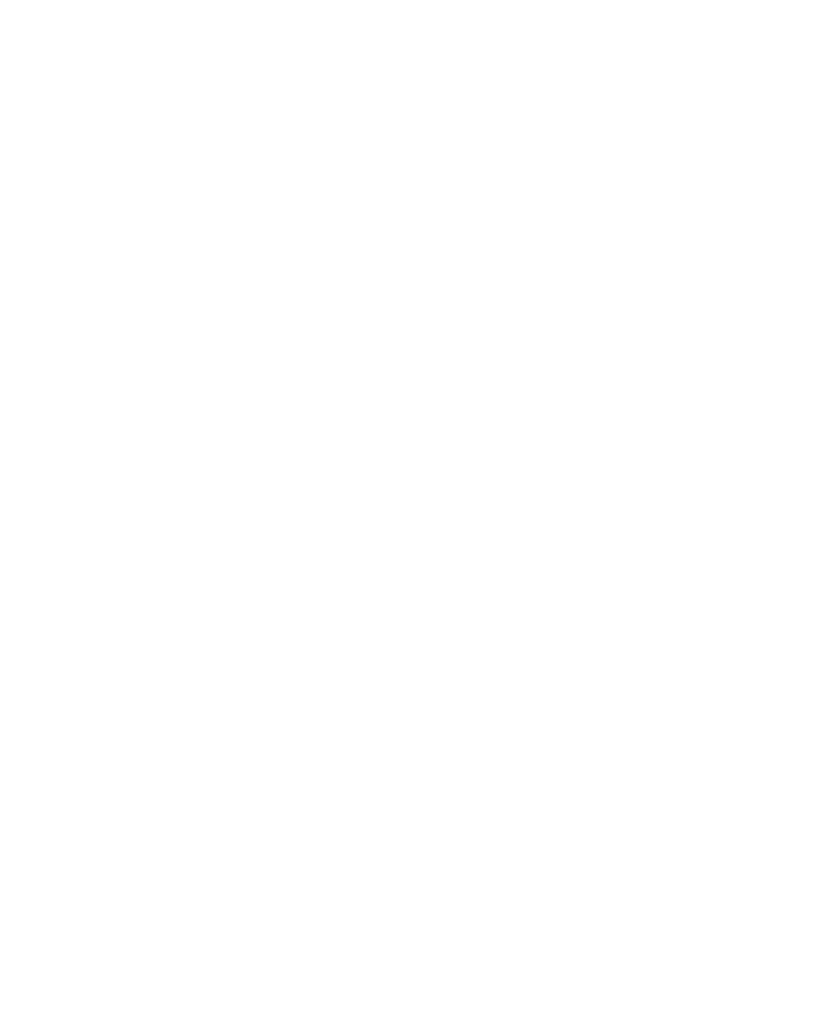
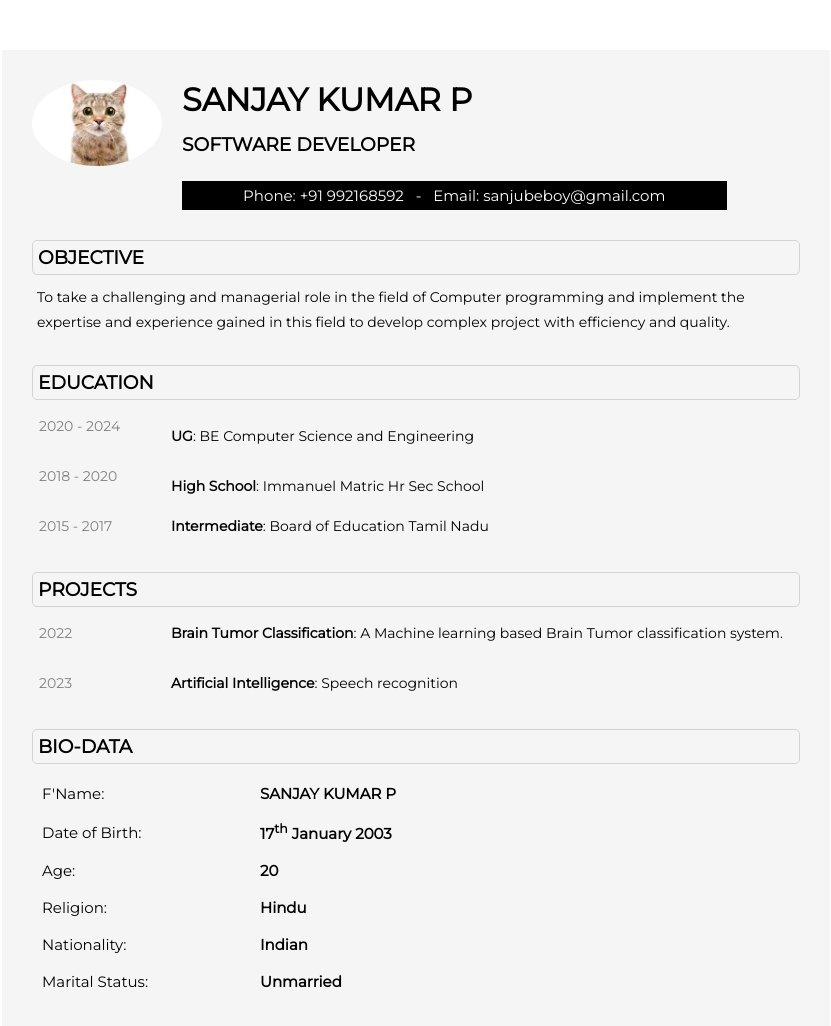
Before and after one commit to Sanjubeboy/Resume, a plain HTML site: page index.html in a window 1280 px wide. Shown: the whole page, without its empty margins (224-1055 px from the left). Before the commit the page ends 800 px from the top, so only its background shows below. Drawn offline with Linux system fonts and the light colour scheme.

Commit message:
Initial commit

```diff
--- a/index.html
+++ b/index.html
@@ -2,11 +2,97 @@
 <html lang="en">
 <head>
     <meta charset="UTF-8">
-    <meta http-equiv="X-UA-Compatible" content="IE=edge">
-    <meta name="viewport" content="width=device-width, initial-scale=1.0">
-    <title>Document</title>
+    <title>My Resume</title>
+    <link href="https://fonts.googleapis.com/css?family=Montserrat" rel="stylesheet">
+    <link rel="stylesheet" href="style.css">
 </head>
 <body>
 
+<div id="page">
+    <div class="photo-and-name">
+        <img src="profile.jpg"  class="photo" alt="Profile Picture">
+        <div class="contact-info-box">
+            <h1 class="name">SANJAY KUMAR P</h1>
+            <br>
+            <h3 class="job-title">SOFTWARE DEVELOPER</h3>
+            <p class="contact-details">Phone: +91 992168592 &nbsp; - &nbsp; Email: sanjubeboy@gmail.com</p>
+        </div>
+    </div>
+    <div id="objective">
+        <h3>Objective</h3>
+        <p>
+            To take a challenging and managerial role in the field of Computer programming and implement the expertise and experience gained in this field to develop complex project with efficiency and quality.
+        </p>
+    </div>
+    <div id="education">
+        <h3>Education</h3>
+        <table>
+            <tr class="school-1">
+                <td>2020 - 2024</td>
+                <td><b>UG</b>: BE Computer Science and Engineering</td>
+            </tr>
+            <!-- <tr class="school-2">
+                <td><b>School-2</b>: XYZ School (Standard IX-X)</td>
+            </tr> -->
+
+            <tr class="school-1">
+                <td>2018 - 2020</td>
+                <td><b>High School</b>: Immanuel Matric Hr Sec School</td>
+            </tr>
+            <!-- <tr class="school-2">
+                <td><b>The Professional's Academy</b>: Web Designing (HTML, CSS, JS, Bootstrap)</td>
+            </tr> -->
+
+            <tr>
+                <td style="width: 120px; color: gray;">2015 - 2017</td>
+                <td><b>Intermediate</b>: Board of Education Tamil Nadu</td>
+            </tr>
+        </table>
+    </div>
+    <div id="work">
+        <h3>Projects</h3>
+        <table>
+            <tr class="work-1">
+                <td>2022</td>
+                <td><b>Brain Tumor Classification</b>: A Machine learning based Brain Tumor classification system.</td>
+            </tr>
+            <tr class="work-2">
+                <td>2023</td>
+                <td><b>Artificial Intelligence</b>: Speech recognition</td>
+            </tr>
+
+        </table>
+    </div>
+    <div id="bio-data">
+        <h3>Bio-Data</h3>
+        <table>
+            <tr>
+                <td>F'Name:</td>
+                <td><b>SANJAY KUMAR P</b></td>
+            </tr>
+            <tr>
+                <td>Date of Birth:</td>
+                <td><b>17<sup>th</sup> January 2003</b></td>
+            </tr>
+            <tr>
+                <td>Age:</td>
+                <td><b>20</b></td>
+            </tr>
+            <tr>
+                <td>Religion:</td>
+                <td><b>Hindu</b></td>
+            </tr>
+            <tr>
+                <td>Nationality:</td>
+                <td><b>Indian</b></td>
+            </tr>
+            <tr>
+                <td>Marital Status:</td>
+                <td><b>Unmarried</b></td>
+            </tr>
+        </table>
+    </div>
+</div>
+
 </body>
 </html>
--- /dev/null
+++ b/style.css
@@ -0,0 +1,144 @@
+* {margin: 0;padding: 0;}
+
+body{font-family: 'Montserrat', sans-serif;}
+
+#page {
+    min-height: 200px;
+    width: 60%;
+    min-width: 600px;
+    background: whitesmoke;
+    margin: 50px auto;
+    padding: 30px;
+    color: #000000;
+}
+
+/* .photo-and-name {
+    /* NO STYLE NEEDED YET */
+
+/* } */
+
+.photo {
+    width: 15%;
+    min-width: 130px;
+    float: left;
+    margin-right: 20px;
+    border-radius: 100%;
+    object-fit: cover;
+    /* border-bottom-left-radius: 100%; */
+}
+
+.contact-info-box {
+    width: 70.9%;
+    display: inline-block;
+}
+
+.name {
+    margin-bottom: -5px;
+}
+.job-title {
+    display: inline-block;
+}
+
+.contact-details {
+    background: #000000;
+    color: white;
+    text-align: center;
+    margin: auto;
+    margin-top: 25px;
+    padding: 5px;
+    font-size: 15px;
+}
+
+/* #objective {
+
+} */
+
+#objective h3 {
+    border: 1px solid #d3d3d3;
+    text-transform: uppercase;
+    padding: 5px;
+    border-radius: 5px;
+    margin: 30px 0 10px;
+}
+
+#objective p {
+    padding: 0 5px;
+    line-height: 25px;
+    font-size: 14px;
+    color: #000;
+}
+
+#education h3 {
+    border: 1px solid #d3d3d3;
+    text-transform: uppercase;
+    padding: 5px;
+    border-radius: 5px;
+    margin: 30px 0 10px;
+}
+
+#education table td {
+    padding: 5px;
+    font-size: 14px;
+    color: #000;
+}
+
+#education table tr.school-1 td:first-child {
+    width: 120px;
+    color: gray;
+    padding-bottom: 25px;
+}
+
+#education table tr.school-2 td:first-child {
+    padding-bottom: 25px;
+}
+
+#work h3 {
+    border: 1px solid #d3d3d3;
+    text-transform: uppercase;
+    padding: 5px;
+    border-radius: 5px;
+    margin: 30px 0 10px;
+}
+
+#work table td {
+    padding: 5px;
+    font-size: 14px;
+    color: #000;
+}
+
+#work table tr.work-1 td:first-child {
+    width: 120px;
+    color: gray;
+    padding-bottom: 25px;
+}
+
+#work table tr.work-1 td {
+    padding-bottom: 25px;
+}
+
+#work table tr.work-2 td:first-child {
+    width: 120px;
+    color: gray;
+}
+
+#bio-data h3 {
+    border: 1px solid #d3d3d3;
+    text-transform: uppercase;
+    padding: 5px;
+    border-radius: 5px;
+    margin: 30px 0 10px;
+}
+
+#bio-data table td {
+    padding: 8px;
+    font-size: 15px;
+    color: #000;
+}
+
+#bio-data table tr td:first-child {
+    width: 200px;
+}
+
+#bio-data table tr td:nth-child(2) {
+    width: 300px;
+}
```
Also changed, not shown: profile.jpg (added).
